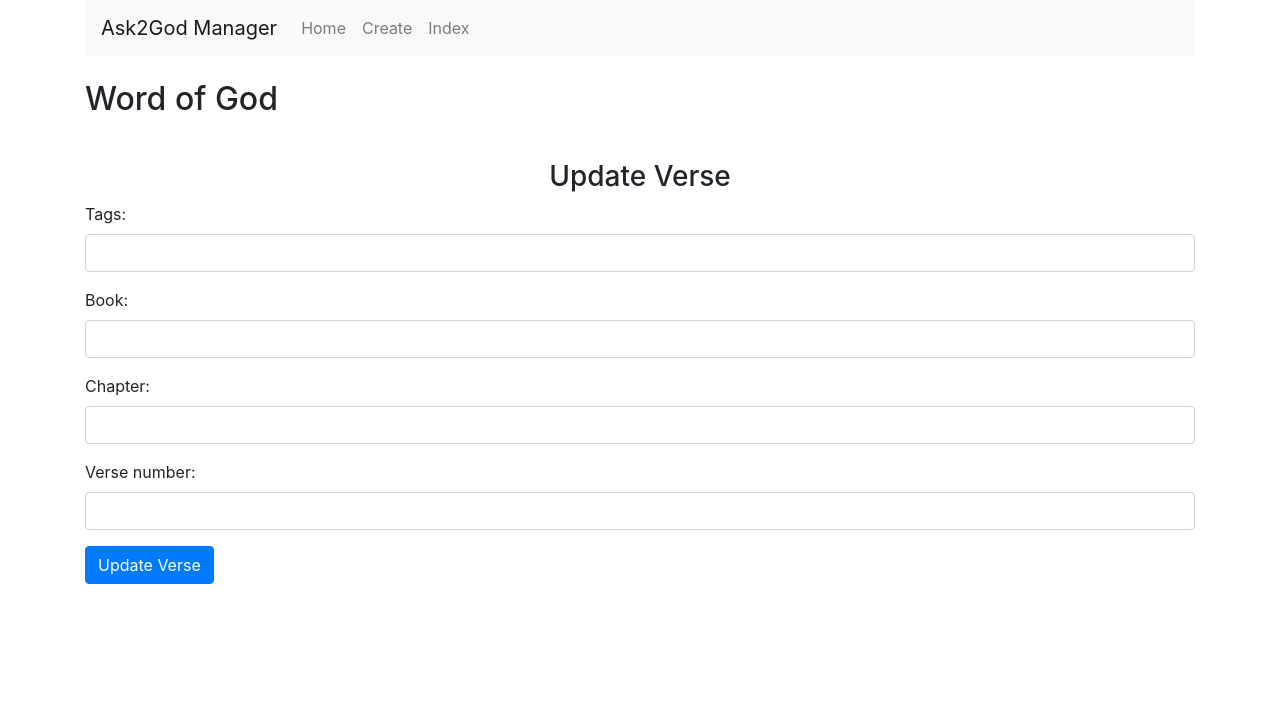
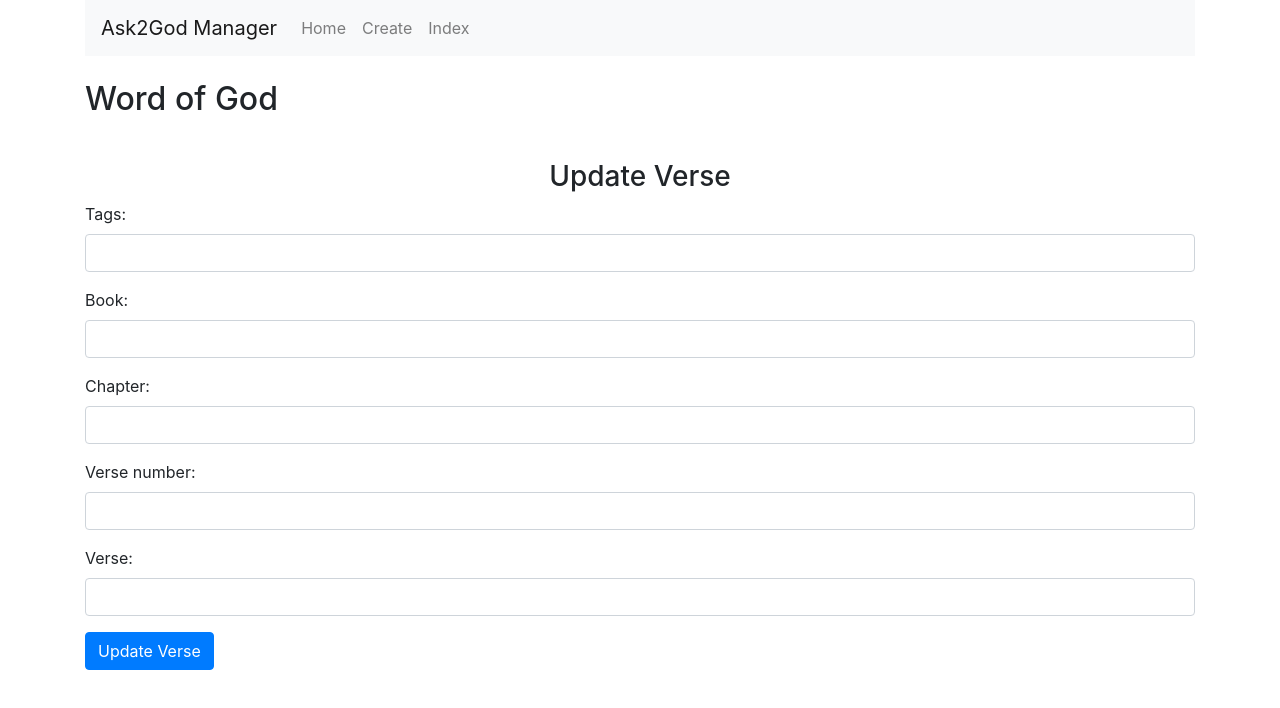
Before and after one commit to prashanth-sams/ask2god, a React (Create React App) app: page /edit/1 in a window 1280 px wide. Shown: the top 708 px of the page. Built offline with nearby package versions, Linux system fonts and the light colour scheme; no server answers.

Commit message:
add verse context

```diff
--- a/src/components/TableRow.js
+++ b/src/components/TableRow.js
@@ -38,6 +38,9 @@ class TableRow extends Component {
             {this.props.obj.verse_number}
           </td>
           <td>
+            {this.props.obj.verse_context}
+          </td>
+          <td>
             <Link to={"/edit/"+this.props.obj._id} className="btn btn-primary">Edit</Link>
           </td>
           <td>
--- a/src/components/create.component.js
+++ b/src/components/create.component.js
@@ -9,13 +9,15 @@ export default class Create extends Component {
 		this.onChangeBookName = this.onChangeBookName.bind(this);
 		this.onChangeChapterNumber = this.onChangeChapterNumber.bind(this);
 		this.onChangeVerseNumber = this.onChangeVerseNumber.bind(this);
+		this.onChangeVerseContext = this.onChangeVerseContext.bind(this);
 		this.onSubmit= this.onSubmit.bind(this);
 
 		this.state = {
 			tag_name : '',
 			book_name : '',
 			chapter_number: '',
-			verse_number: ''
+			verse_number: '',
+			verse_context: ''
 		};
 	}
 
@@ -44,15 +46,22 @@ export default class Create extends Component {
 		});
 	}
 
+	onChangeVerseContext(e){
+		this.setState({
+			verse_context : e.target.value
+		});
+	}
+
 	onSubmit(e){
 		e.preventDefault();
-		console.log(`The values are ${this.state.tag_name}, ${this.state.book_name}, ${this.state.chapter_number}, and ${this.state.verse_number}`)
+		console.log(`The values are ${this.state.tag_name}, ${this.state.book_name}, ${this.state.chapter_number}, ${this.state.verse_number}, and ${this.state.verse_context}`)
 
 		const obj = {
 			tag_name : this.state.tag_name,
 			book_name : this.state.book_name,
 			chapter_number : this.state.chapter_number,
-			verse_number : this.state.verse_number
+			verse_number : this.state.verse_number,
+			verse_context : this.state.verse_context
 		};
 
 		axios.post('http://localhost:4000/manager/add', obj)
@@ -62,7 +71,8 @@ export default class Create extends Component {
 			tag_name : '',
 			book_name : '',
 			chapter_number : '',
-			verse_number : ''
+			verse_number : '',
+			verse_context : ''
 		});
 
 
@@ -104,8 +114,8 @@ export default class Create extends Component {
 					<div className="form-group">
                         <label>Verse: </label>
                         <input type="text" className="form-control"
-                        // value={this.state.chapter_number}
-                        // onChange={this.onChangeChapterNumber}
+                        value={this.state.verse_context}
+                        onChange={this.onChangeVerseContext}
                         />
                     </div>
                     <div className="form-group">
--- a/src/components/edit.component.js
+++ b/src/components/edit.component.js
@@ -8,13 +8,15 @@ export default class Edit extends Component {
 	    this.onChangeBookName = this.onChangeBookName.bind(this);
 			this.onChangeChapterNumber = this.onChangeChapterNumber.bind(this);
 			this.onChangeVerseNumber = this.onChangeVerseNumber.bind(this);
+			this.onChangeVerseContext = this.onChangeVerseContext.bind(this);
 	    this.onSubmit = this.onSubmit.bind(this);
 
 	    this.state = {
 	      tag_name: '',
 	      book_name: '',
 				chapter_number:'',
-				verse_number:''
+				verse_number:'',
+				verse_context:''
 	    }
   	}
 
@@ -25,7 +27,8 @@ export default class Edit extends Component {
                 tag_name: response.data.tag_name,
 								book_name: response.data.book_name,
 								chapter_number: response.data.chapter_number,
-                verse_number: response.data.verse_number });
+								verse_number: response.data.verse_number,
+								verse_context: response.data.verse_context });
           })
           .catch(function (error) {
               console.log(error);
@@ -57,13 +60,20 @@ export default class Edit extends Component {
 			})
 	}
 
+	onChangeVerseContext(e) {
+		this.setState({
+			verse_context: e.target.value
+		})
+	}
+
 	onSubmit(e) {
     	e.preventDefault();
 	    const obj = {
 	      tag_name: this.state.tag_name,
 	      book_name: this.state.book_name,
 				chapter_number: this.state.chapter_number,
-				verse_number: this.state.verse_number
+				verse_number: this.state.verse_number,
+				verse_context: this.state.verse_context
 	    };
 	    axios.post('http://localhost:4000/manager/update/'+this.props.match.params.id, obj)
 	        .then(res => console.log(res.data));
@@ -110,6 +120,14 @@ export default class Edit extends Component {
 	                      onChange={this.onChangeVerseNumber}
 	                      />
 	                </div>
+									<div className="form-group">
+	                    <label>Verse: </label>
+	                    <input type="text"
+	                      className="form-control"
+	                      value={this.state.verse_context}
+	                      onChange={this.onChangeVerseContext}
+	                      />
+	                </div>
 	                <div className="form-group">
 	                    <input type="submit"
 	                      value="Update Verse"
--- a/src/components/index.component.js
+++ b/src/components/index.component.js
@@ -41,6 +41,7 @@ export default class Index extends Component {
 		                <th>Book</th>
 		                <th>Chapter</th>
 										<th>Verse number</th>
+										<th>Verse</th>
 		                <th colSpan="2">Action</th>
 		              </tr>
 		            </thead>
```
Also changed, not shown: 2 other files (tests, documents, lock files or other folders).
